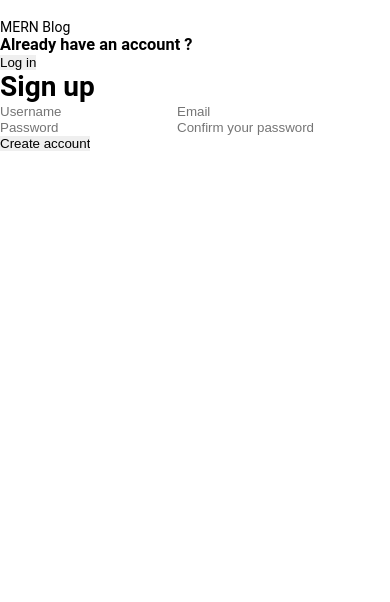
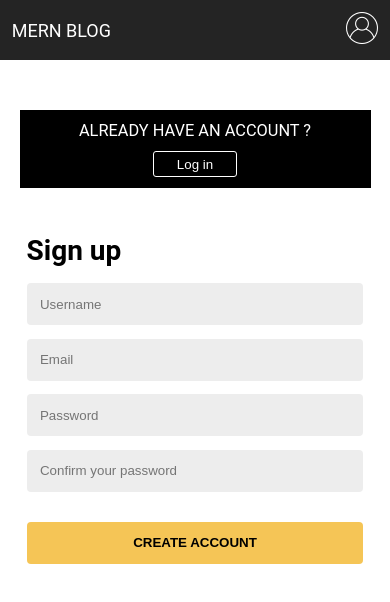
Before and after one commit to o-louis/MERN-Blog, a React (Create React App) app in the folder client/: page /sign_up in a window 390 px wide. Shown: the top 602 px of the page. Built offline with nearby package versions, Linux system fonts and the light colour scheme.

Commit message:
Add CSS - mobile first

```diff
--- a/client/public/style.css
+++ b/client/public/style.css
@@ -1,5 +1,13 @@
+/*
+** 320px — 480px: Mobile devices
+** 481px — 768px: iPads, Tablets
+** 769px — 1024px: Small screens, laptops
+** 1025px — 1200px: Desktops, large screens
+** 1201px and more —  Extra large screens, TV
+*/
+
+
 /* BASICS */
-
 * {
     margin: 0;
     padding: 0;
@@ -13,22 +21,247 @@ html {
     font-size: 62.5%;
 }
 
+body {
+    width: 100vw;
+    height: 100vh;
+    font-size: 1.4rem;
+    overflow-x: hidden;
+    position: relative;
+    font-family: Roboto, sans-serif;
+}
+
 a {
     color: inherit;
     text-decoration: inherit;
 }
 
-body {
-    width: 100vw;
-    height: 100vh;
-    font-size: 1.4rem;
-    font-family: Roboto, sans-serif;
+img {
+    max-width: 100%;
+    height: auto;
+}
+
+main {
+    padding: 0% 5%;
+    margin-top: 110px;
+}
+
+:root {
+    --dark-grey: #242424;
+    --dark-white: #ededed;
+    --yellow: #f5c556;
 }
 
 /* NAVBAR */
+.navbar {
+    position: fixed;
+    top: 0;
+    width: 100%;
+    height: 60px;
+    color: white;
+    background-color: var(--dark-grey);
+}
+
+.navbar-list {
+    width: 100%;
+    height: 100%;
+    padding: 3%;
+    text-transform: uppercase;
+    display: flex;
+    justify-content: space-between;
+    align-items: center;
+}
+
+.navbar-list-item-link {
+    font-size: 1.8rem;
+}
 
 /* HOME - ARTICLES */
+.posts-container-title {
+    font-size: 1.9rem;
+    margin-bottom: 8%;
+}
+
+.posts-container-list {
+    display: grid;
+    grid-template-columns: 100%;
+}
+
+.posts-list-item {
+    margin-bottom: 10%;
+    background-color: var(--dark-white);
+    border-radius: 3px;
+}
+
+.posts-list-item-img {
+    overflow-y: hidden;
+    height: 160px;
+}
+
+.posts-list-item-infos,
+.posts-list-item-signature {
+    padding: 3%;
+}
+
+.posts-list-item-infos-title {
+    margin-bottom: 3%;
+    font-size: 1.5rem;
+}
+
+.posts-list-item-signature {
+    display: flex;
+    justify-content: space-between;
+    font-size: 1.2rem;
+}
 
 /* ARTICLE */
+.article-container {
+    margin: auto;
+    max-width: 1000px;
+    width: 100%;
+}
+
+.article-title {
+    font-size: 2rem;
+    line-height: 1.3;
+}
+.article-date {
+    text-align: end;
+    margin: 30px 0 20px;
+    font-style: italic;
+}
+
+.article-description {
+    line-height: 1.7;
+    font-size: 1.6rem;
+    text-align: justify;
+    background-color: var(--dark-white);
+    padding: 3% 5%;
+    border-radius: 4px;
+}
+
+.article-author {
+    margin: 10% 0%;
+}
 
 /* CONNECTION ACCOUNT */
+
+.connection-overlay {
+    background-color: black;
+    padding: 3%;
+    color: white;
+    display: flex;
+    justify-content: center;
+    text-align: center;
+}
+
+.connection-overlay-login h3 {
+    text-transform: uppercase;
+    font-weight: 400;
+}
+
+.connection-overlay-login button {
+    background-color: transparent;
+    color: white;
+    border: 1px solid white;
+    border-radius: 3px;
+    padding: 2% 10%;
+    margin-top: 5%;
+}
+
+.connection-overlay-login button:hover {
+    background-color: white;
+    color: black;
+}
+
+.connection-form {
+    margin-top: 10%;
+    /* border: 1px solid grey; */
+    padding: 3% 2%;
+}
+
+.connection-form form {
+    margin-top: 5%;
+    display: flex;
+    flex-direction: column;
+}
+
+.connection-form input {
+    width: 100%;
+    background-color: var(--dark-white);
+    margin-bottom: 4%;
+    padding: 4%;
+    border-radius: 4px;
+}
+
+.connection-form input.btn-submit {
+    margin-top: 5%;
+    background-color: var(--yellow);
+    text-transform: uppercase;
+    font-weight: bolder;
+    cursor: pointer;
+}
+
+.connection-form input.btn-submit:hover {
+    opacity: 0.9;
+}
+
+.connection-container h4 {
+    padding: 4%;
+    color: white;
+    background-color: #00a930;
+    margin-top: 5%;
+    border-radius: 3px;
+}
+
+@media screen and (min-width: 481px) {
+    .posts-container-list {
+        grid-template-columns: 50% 50%;
+    }
+
+    .posts-list-item {
+        margin-right: 4%;
+    }
+
+    .article-title {
+        text-align: center;
+    }
+
+    .article-author {
+        margin: 5% 0%;
+    }
+
+    .connection-container {
+        max-width: 600px;
+        width: 100%;
+        margin: auto;
+    }
+}
+
+@media screen and (min-width: 769px) {
+
+    .navbar-list {
+        padding: 2%;
+    }
+
+    .posts-container-list {
+        grid-template-columns: repeat(3, 1fr);
+    }
+
+    .posts-container-title {
+        margin-bottom: 3%;
+    }
+
+    .posts-container {
+        max-width: 1400px;
+        width: 100%;
+    }
+
+    .article-title {
+        font-size: 2.5rem;
+    }
+
+    .article-description {
+        font-size: 1.7rem;
+        line-height: 1.9;
+    }
+}
--- a/client/src/App.js
+++ b/client/src/App.js
@@ -7,6 +7,7 @@ import { BrowserRouter as Router, Route, Switch } from 'react-router-dom';
 
 function App() {
     return (
+        <div className="wrapper">
             <Router>
                 <Switch>
                     <Route exact path="/" component={Home} />
@@ -15,6 +16,7 @@ function App() {
                     <Route path="/article/:_id" component={Article} />
                 </Switch>
             </Router>
+        </div>
     )
 }
 
--- a/client/src/components/ArticleItem.js
+++ b/client/src/components/ArticleItem.js
@@ -12,7 +12,7 @@ function ArticleItem(props) {
     return (
         <main>
             <div className="article-container">
-                <h1>{title}</h1>
+                <h1 className="article-title">{title}</h1>
 
                 <p className="article-date">
                     { convertDate(date) }
--- a/client/src/components/Login.js
+++ b/client/src/components/Login.js
@@ -54,7 +54,6 @@ class Login extends React.Component {
                 <>
                     <Navbar />
                     <main>
-                        {this.state.success && <h4>{this.state.success}</h4>}
                         <div className="connection-container">
                             <div className="connection-overlay">
                                 <div className="connection-overlay-login">
@@ -64,6 +63,7 @@ class Login extends React.Component {
                                     </button>
                                 </div>
                             </div>
+                            {this.state.success && <h4>{this.state.success}</h4>}
                             <LoginForm
                                 state={this.state}
                                 handleSubmit={this.handleSubmit}
--- a/client/src/components/Navbar.js
+++ b/client/src/components/Navbar.js
@@ -3,10 +3,17 @@ import React from 'react';
 const Navbar = () => {
     return (
         <nav className="navbar">
-            <a href="/">MERN Blog</a>
-            <a href="/sign_up">
-                <img src="./user.png" alt="user" />
-            </a>
+            <li className="navbar-list">
+                <ul className="navbar-list-item">
+                    <a className="navbar-list-item-link" href="/">MERN Blog</a>
+                </ul>
+
+                <ul className="navbar-list-item">
+                    <a className="navbar-list-item-link" href="/sign_up">
+                        <img src="/user.png" alt="user" />
+                    </a>
+                </ul>
+            </li>
         </nav>
     )
 };
--- a/client/src/components/Posts.js
+++ b/client/src/components/Posts.js
@@ -14,9 +14,11 @@ const Posts = () => {
     }, []);
 
     return (
-        <main >
-            <h2>Our latest news, updates, and stories</h2>
-            <div className="posts-list-container">
+        <main className="posts-container">
+            <h1 className="posts-container-title">
+                Our latest news, updates, and stories
+            </h1>
+            <div className="posts-container-list">
                 {
                     data.map((item, index) =>  {
                         return <PostItem item={{value: item ,index}} key={index} />
--- a/client/src/constants.js
+++ b/client/src/constants.js
@@ -2,5 +2,5 @@ export const GET_ARTICLES = "http://192.168.1.15:8080/articles";
 export const CREATE_USER = "http://192.168.1.15:8080/users/register";
 export const LOGIN = "http://192.168.1.15:8080/users/login";
 
-export const LIMIT_TITLE = 70;
+export const LIMIT_TITLE = 100;
 export const LIMIT_DESCRIPTION = 145;
```
Also changed, not shown: 1 other file (tests, documents, lock files or other folders). Lines whose indentation alone changed are shown as unchanged.
